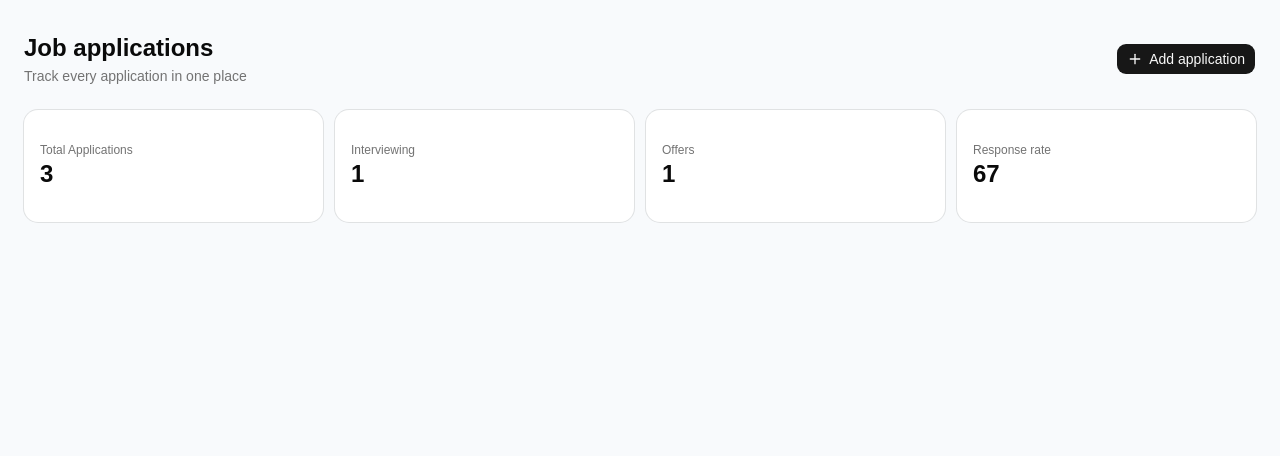
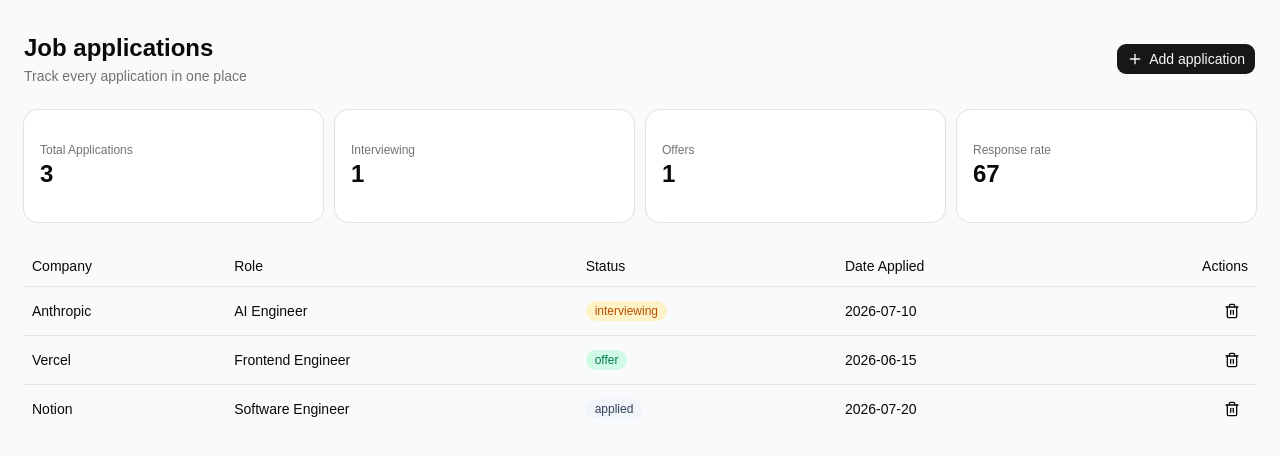
Before and after one commit to anshdeepb/job-tracker, a React (Vite) app in the folder frontend/: page / in a window 1280 px wide. Shown: the top 456 px of the page. Built offline with nearby package versions, Linux system fonts and the light colour scheme.

Commit message:
add the table of job applications to the page with a mock display

```diff
--- a/frontend/src/App.tsx
+++ b/frontend/src/App.tsx
@@ -3,6 +3,7 @@
 import type { Application } from "@/types/Application"
 import StatsBar from "@/components/StatsBar"
 import Header from "@/components/Header"
+import ApplicationsTable from './components/ApplicationTable'
 
 const mockApplications: Application[] = [
   { id: 1, company: "Anthropic", role: "AI Engineer", status: "interviewing", dateApplied: "2026-07-10" },
@@ -15,6 +16,12 @@
     <div className='min-h-screen bg-slate-50 px-6 py-8'>
       <Header onAddClick={() => console.log("clicked!")} />
       <StatsBar applications={mockApplications} />
+      <div className='mt-6'>
+        <ApplicationsTable
+          applications={mockApplications}
+          onDelete={(id) => console.log("delete", id)}
+        />
+      </div>
     </div>
   )
 }
--- a/frontend/src/components/ApplicationTable.tsx
+++ b/frontend/src/components/ApplicationTable.tsx
@@ -0,0 +1,57 @@
+import {
+  Table,
+  TableBody,
+  TableCell,
+  TableHead,
+  TableHeader,
+  TableRow,
+} from "@/components/ui/table"
+
+import { Button } from "@/components/ui/button"
+import { Trash2 } from "lucide-react"
+import StatusBadge from "@/components/StatusBadge"
+
+import type { Application } from "@/types/Application"
+
+interface ApplicationTableProps {
+    applications: Application[]
+    onDelete: (id: number) => void
+}
+
+export default function ApplicationsTable({applications, onDelete} : ApplicationTableProps) {
+    return(
+        <Table>
+            <TableHeader>
+                <TableRow>
+                <TableHead>Company</TableHead>
+                <TableHead>Role</TableHead>
+                <TableHead>Status</TableHead>
+                <TableHead>Date Applied</TableHead>
+                <TableHead className="text-right">Actions</TableHead>
+                </TableRow>
+            </TableHeader>
+            <TableBody>
+                {applications.length === 0 && (
+                    <TableRow>
+                        <TableCell colSpan={5} className="text-center text-muted-foreground">
+                        No applications yet.
+                        </TableCell>
+                    </TableRow>
+                )}
+                {applications.map((app) => (
+                    <TableRow key={app.id}>
+                        <TableCell className="font-medium">{app.company}</TableCell>
+                        <TableCell>{app.role}</TableCell>
+                        <TableCell><StatusBadge status={app.status} /></TableCell>
+                        <TableCell>{app.dateApplied}</TableCell>
+                        <TableCell className="text-right">
+                            <Button variant="ghost" size="icon" onClick={() => onDelete(app.id)}>
+                                <Trash2 className="h-4 w-4" />
+                            </Button>
+                        </TableCell>
+                    </TableRow>
+                ))}
+            </TableBody>
+        </Table>
+    )
+}
--- /dev/null
+++ b/frontend/src/components/StatusBadge.tsx
@@ -0,0 +1,21 @@
+import { Badge } from "@/components/ui/badge"
+import type { Application } from "@/types/Application"
+
+const STATUS_STYLES: Record<Application["status"], string> = {
+  applied: "bg-slate-100 text-slate-700",
+  interviewing: "bg-amber-100 text-amber-700",
+  offer: "bg-emerald-100 text-emerald-700",
+  rejected: "bg-rose-100 text-rose-700",
+}
+
+interface StatusBadgeProps {
+  status: Application["status"]
+}
+
+export default function StatusBadge({ status }: StatusBadgeProps) {
+  return (
+    <Badge className={STATUS_STYLES[status]}>
+      {status}
+    </Badge>
+  )
+}
--- /dev/null
+++ b/frontend/src/components/ui/badge.tsx
@@ -0,0 +1,49 @@
+import * as React from "react"
+import { cva, type VariantProps } from "class-variance-authority"
+import { Slot } from "radix-ui"
+
+import { cn } from "@/lib/utils"
+
+const badgeVariants = cva(
+  "group/badge inline-flex h-5 w-fit shrink-0 items-center justify-center gap-1 overflow-hidden rounded-4xl border border-transparent px-2 py-0.5 text-xs font-medium whitespace-nowrap transition-all focus-visible:border-ring focus-visible:ring-[3px] focus-visible:ring-ring/50 has-data-[icon=inline-end]:pr-1.5 has-data-[icon=inline-start]:pl-1.5 aria-invalid:border-destructive aria-invalid:ring-destructive/20 dark:aria-invalid:ring-destructive/40 [&>svg]:pointer-events-none [&>svg]:size-3!",
+  {
+    variants: {
+      variant: {
+        default: "bg-primary text-primary-foreground [a]:hover:bg-primary/80",
+        secondary:
+          "bg-secondary text-secondary-foreground [a]:hover:bg-secondary/80",
+        destructive:
+          "bg-destructive/10 text-destructive focus-visible:ring-destructive/20 dark:bg-destructive/20 dark:focus-visible:ring-destructive/40 [a]:hover:bg-destructive/20",
+        outline:
+          "border-border text-foreground [a]:hover:bg-muted [a]:hover:text-muted-foreground",
+        ghost:
+          "hover:bg-muted hover:text-muted-foreground dark:hover:bg-muted/50",
+        link: "text-primary underline-offset-4 hover:underline",
+      },
+    },
+    defaultVariants: {
+      variant: "default",
+    },
+  }
+)
+
+function Badge({
+  className,
+  variant = "default",
+  asChild = false,
+  ...props
+}: React.ComponentProps<"span"> &
+  VariantProps<typeof badgeVariants> & { asChild?: boolean }) {
+  const Comp = asChild ? Slot.Root : "span"
+
+  return (
+    <Comp
+      data-slot="badge"
+      data-variant={variant}
+      className={cn(badgeVariants({ variant }), className)}
+      {...props}
+    />
+  )
+}
+
+export { Badge, badgeVariants }
--- /dev/null
+++ b/frontend/src/components/ui/table.tsx
@@ -0,0 +1,114 @@
+import * as React from "react"
+
+import { cn } from "@/lib/utils"
+
+function Table({ className, ...props }: React.ComponentProps<"table">) {
+  return (
+    <div
+      data-slot="table-container"
+      className="relative w-full overflow-x-auto"
+    >
+      <table
+        data-slot="table"
+        className={cn("w-full caption-bottom text-sm", className)}
+        {...props}
+      />
+    </div>
+  )
+}
+
+function TableHeader({ className, ...props }: React.ComponentProps<"thead">) {
+  return (
+    <thead
+      data-slot="table-header"
+      className={cn("[&_tr]:border-b", className)}
+      {...props}
+    />
+  )
+}
+
+function TableBody({ className, ...props }: React.ComponentProps<"tbody">) {
+  return (
+    <tbody
+      data-slot="table-body"
+      className={cn("[&_tr:last-child]:border-0", className)}
+      {...props}
+    />
+  )
+}
+
+function TableFooter({ className, ...props }: React.ComponentProps<"tfoot">) {
+  return (
+    <tfoot
+      data-slot="table-footer"
+      className={cn(
+        "border-t bg-muted/50 font-medium [&>tr]:last:border-b-0",
+        className
+      )}
+      {...props}
+    />
+  )
+}
+
+function TableRow({ className, ...props }: React.ComponentProps<"tr">) {
+  return (
+    <tr
+      data-slot="table-row"
+      className={cn(
+        "border-b transition-colors hover:bg-muted/50 has-aria-expanded:bg-muted/50 data-[state=selected]:bg-muted",
+        className
+      )}
+      {...props}
+    />
+  )
+}
+
+function TableHead({ className, ...props }: React.ComponentProps<"th">) {
+  return (
+    <th
+      data-slot="table-head"
+      className={cn(
+        "h-10 px-2 text-left align-middle font-medium whitespace-nowrap text-foreground [&:has([role=checkbox])]:pr-0",
+        className
+      )}
+      {...props}
+    />
+  )
+}
+
+function TableCell({ className, ...props }: React.ComponentProps<"td">) {
+  return (
+    <td
+      data-slot="table-cell"
+      className={cn(
+        "p-2 align-middle whitespace-nowrap [&:has([role=checkbox])]:pr-0",
+        className
+      )}
+      {...props}
+    />
+  )
+}
+
+function TableCaption({
+  className,
+  ...props
+}: React.ComponentProps<"caption">) {
+  return (
+    <caption
+      data-slot="table-caption"
+      className={cn("mt-4 text-sm text-muted-foreground", className)}
+      {...props}
+    />
+  )
+}
+
+export {
+  Table,
+  TableHeader,
+  TableBody,
+  TableFooter,
+  TableHead,
+  TableRow,
+  TableCell,
+  TableCaption,
+}
```
